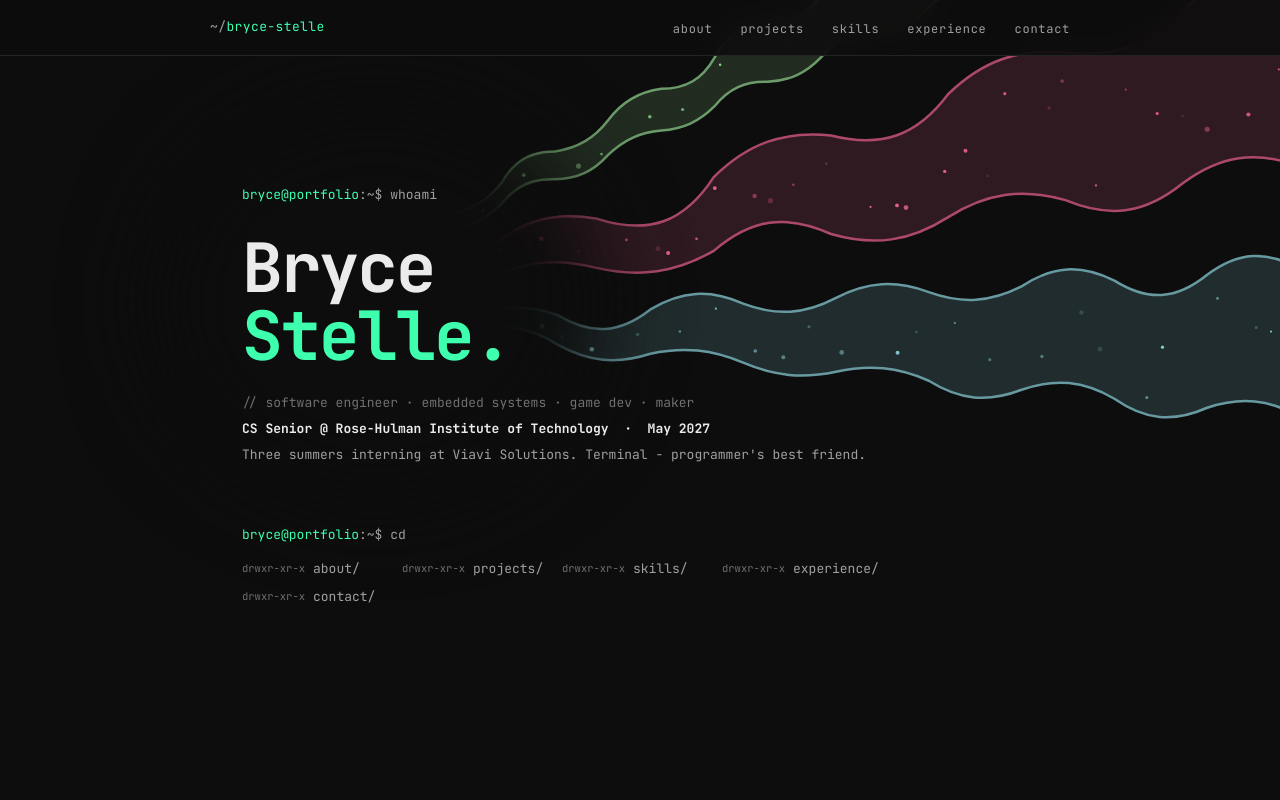
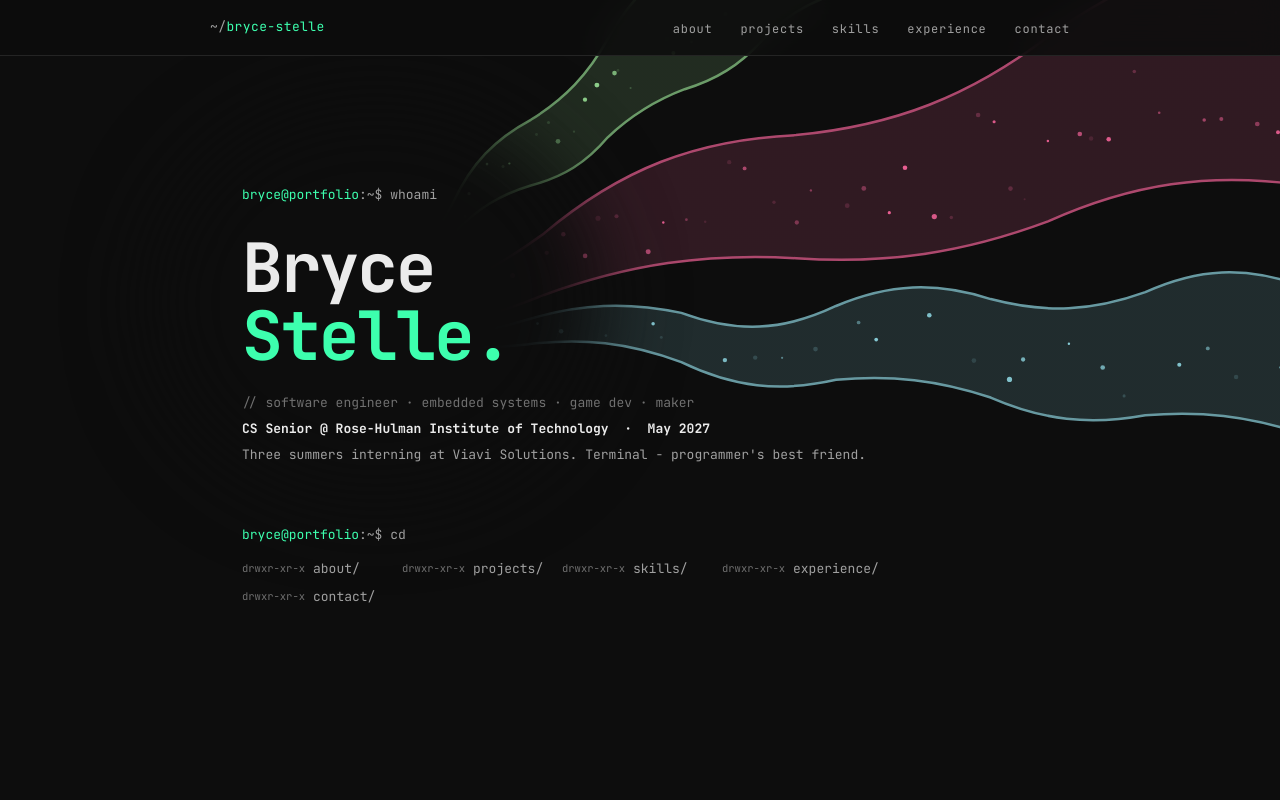
Before and after one commit to LeStrawberryBread/Portfolio, a plain HTML site: page index.html in a window 1280 px wide. Shown: the top 800 px of the page. Drawn offline with Linux system fonts and the light colour scheme.

Commit message:
Aurora graphic default sizes and params changed.

```diff
--- a/index.html
+++ b/index.html
@@ -1219,7 +1219,7 @@
     //   angle — degrees of approach: positive = from above (sweeps down), negative = from below
     //   endYOffset / endXOffset — fine-tune convergence point relative to name center
     // ================================================================
-    function buildGaseousCloud({ color, initialWidth, angle = 0, endYOffset = 0, endXOffset = 0, ampScale = 1, wavesOverride, startSpreadBottom } = {}) {
+    function buildGaseousCloud({ color, initialWidth, angle = 0, endYOffset = 0, endXOffset = 0, ampScale = 1, wavesOverride, startSpreadBottom, waveScale = 1 } = {}) {
       const rand = (lo, hi) => lo + Math.random() * (hi - lo);
 
       const hero    = document.getElementById('home');
@@ -1317,9 +1317,13 @@
         ).join('');
 
       // formula derived from pink(100)→4, green(55)→9: (136 - width) / 9
-      const waves = wavesOverride !== undefined
+      // waveScale keeps wavelength proportional to viewport width: without it,
+      // wave count stayed fixed while the travel distance shrunk on narrow
+      // viewports, so the streaks got visibly wavier as the screen got smaller.
+      const baseWaves = wavesOverride !== undefined
         ? wavesOverride
         : Math.max(2, Math.round((136 - initialWidth) / 9));
+      const waves = Math.max(2, Math.round(baseWaves * waveScale));
       const phase = 0;
 
       // startSpreadBottom lets the lower starting line sit asymmetrically from the upper
@@ -1366,9 +1370,9 @@
     window.addEventListener('load', () => {
       const s = auroraWidthScale();
       greenInfo = buildGaseousCloud({
-        color: '#94D991', initialWidth: 55 * s,
-        angle: 28, endYOffset: -25, endXOffset: 100,
-        ampScale: 0.40 * s, startSpreadBottom: 72 * s
+        color: '#94D991', initialWidth: 200 * s,
+        angle: 40, endYOffset: -20, endXOffset: 135,
+        ampScale: 0.40 * s, wavesOverride: 6, waveScale: s
       });
       greenSvg = greenInfo.svg;
     });
@@ -1382,9 +1386,9 @@
       if (greenSvg) greenSvg.remove();
       const s = auroraWidthScale();
       greenInfo = buildGaseousCloud({
-        color: '#94D991', initialWidth: 55 * s,
-        angle: 28 + fanRotOffset, endYOffset: -25, endXOffset: ex,
-        ampScale: a * s, startSpreadBottom: 72 * s, wavesOverride: w
+        color: '#94D991', initialWidth: 225 * s,
+        angle: 35 + fanRotOffset, endYOffset: 25, endXOffset: ex,
+        ampScale: a * s, startSpreadBottom: 72 * s, wavesOverride: w, waveScale: s
       });
       greenSvg = greenInfo.svg;
       buildStars();
@@ -1393,9 +1397,9 @@
     window.addEventListener('load', () => {
       const s = auroraWidthScale();
       pinkInfo = buildGaseousCloud({
-        color: '#F26398', initialWidth: 100 * s,
-        angle: 14, endYOffset: 0, endXOffset: 120,
-        ampScale: 1 * s
+        color: '#F26398', initialWidth: 125 * s,
+        angle: 15, endYOffset: 30, endXOffset: 50,
+        ampScale: 1 * s, waveScale: s
       });
       pinkSvg = pinkInfo.svg;
     });
@@ -1411,7 +1415,7 @@
       pinkInfo = buildGaseousCloud({
         color: '#F26398', initialWidth: 100 * s,
         angle: 14 + fanRotOffset, endYOffset: 0, endXOffset: ex,
-        ampScale: a * s, wavesOverride: w
+        ampScale: a * s, wavesOverride: w, waveScale: s
       });
       pinkSvg = pinkInfo.svg;
       buildStars();
@@ -1421,8 +1425,8 @@
       const s = auroraWidthScale();
       blueInfo = buildGaseousCloud({
         color: '#8FD6E1', initialWidth: 75 * s,
-        angle: -1, endYOffset: 25, endXOffset: 130,
-        ampScale: 0.70 * s, wavesOverride: 5
+        angle: -2, endYOffset: 25, endXOffset: 130,
+        ampScale: 0.70 * s, wavesOverride: 3, waveScale: s
       });
       blueSvg = blueInfo.svg;
     });
@@ -1438,14 +1442,14 @@
       blueInfo = buildGaseousCloud({
         color: '#8FD6E1', initialWidth: 75 * s,
         angle: -1 + fanRotOffset, endYOffset: 25, endXOffset: ex,
-        ampScale: a * s, wavesOverride: w
+        ampScale: a * s, wavesOverride: w, waveScale: s
       });
       blueSvg = blueInfo.svg;
       buildStars();
     }
 
     // fan rotation offset (shifts all three base angles together)
-    let fanRotOffset = 0;
+    let fanRotOffset = 6;
     function rebuildAll() {
       fanRotOffset = parseInt(document.getElementById('fan-rot').value);
       document.getElementById('fan-rot-val').textContent = fanRotOffset;
@@ -1518,8 +1522,8 @@
       minCount: 10,    // minimum stars per cloud
       blinkMin: 2.5,   // seconds
       blinkMax: 5.5,   // seconds
-      sizeMin: 1.2,    // SVG radius
-      sizeMax: 2.8,    // SVG radius
+      sizeMin: 1.0,    // SVG radius
+      sizeMax: 2.6,    // SVG radius
       opLo: 0.15,      // minimum opacity
       opHi: 0.95,      // maximum opacity
       delayMax: 5.0    // seconds of random phase offset
@@ -1685,7 +1689,7 @@
         'transform:translate(-50%,-50%);' +
         'width:450px;height:400px;' +
         'background:#0d0d0d;border-radius:50%;' +
-        'filter:blur(42px);pointer-events:none;z-index:-1;';
+        'filter:blur(40px);pointer-events:none;z-index:-1;';
       hero.appendChild(mask);
     });
     // copy-to-clipboard for contact rows
```
